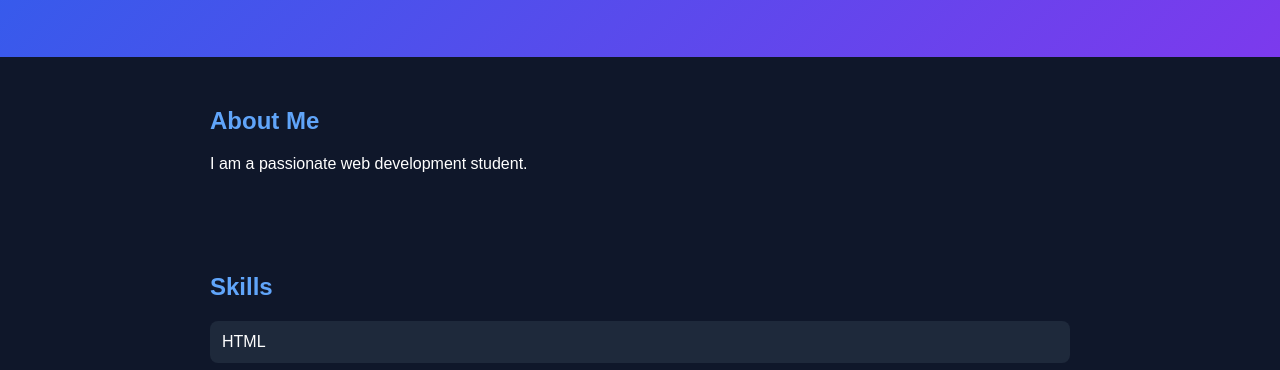
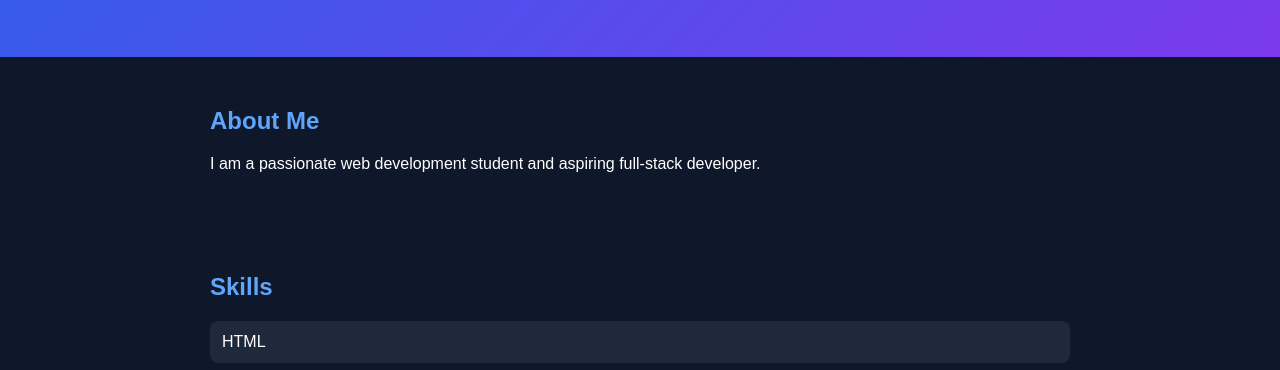
Before and after one commit to chethuchethana2006-ops/portfolio, a plain HTML site: page index.html in a window 1280 px wide. Shown: the part 402-772 px from the top of the page. Drawn offline with Linux system fonts and the light colour scheme.

Commit message:
Updated about section

```diff
--- a/index.html
+++ b/index.html
@@ -23,7 +23,7 @@
 
     <section id="about">
         <h2>About Me</h2>
-        <p>I am a passionate web development student.</p>
+        <p>I am a passionate web development student and aspiring full-stack developer.</p>
     </section>
 
     <section id="skills">
```
